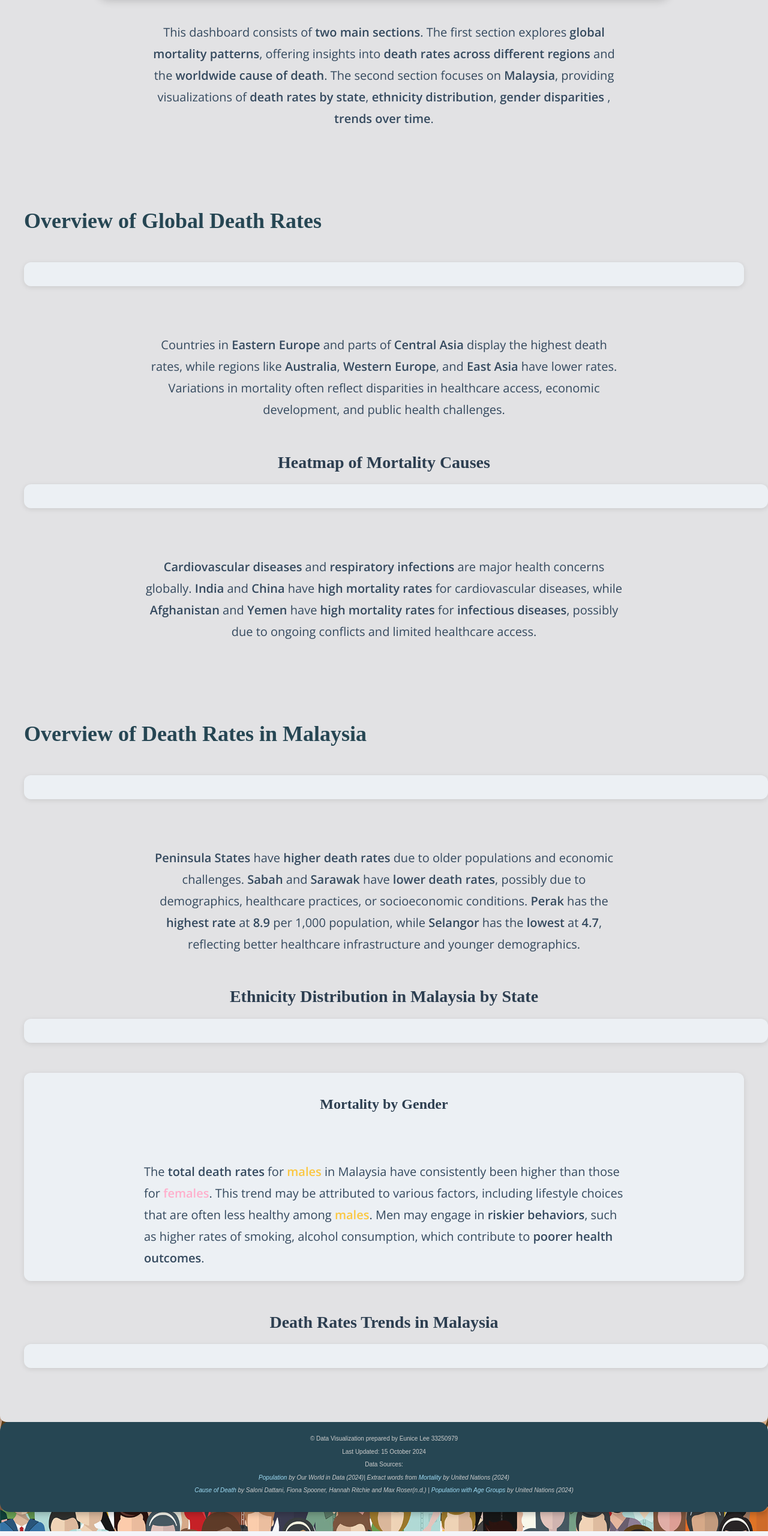
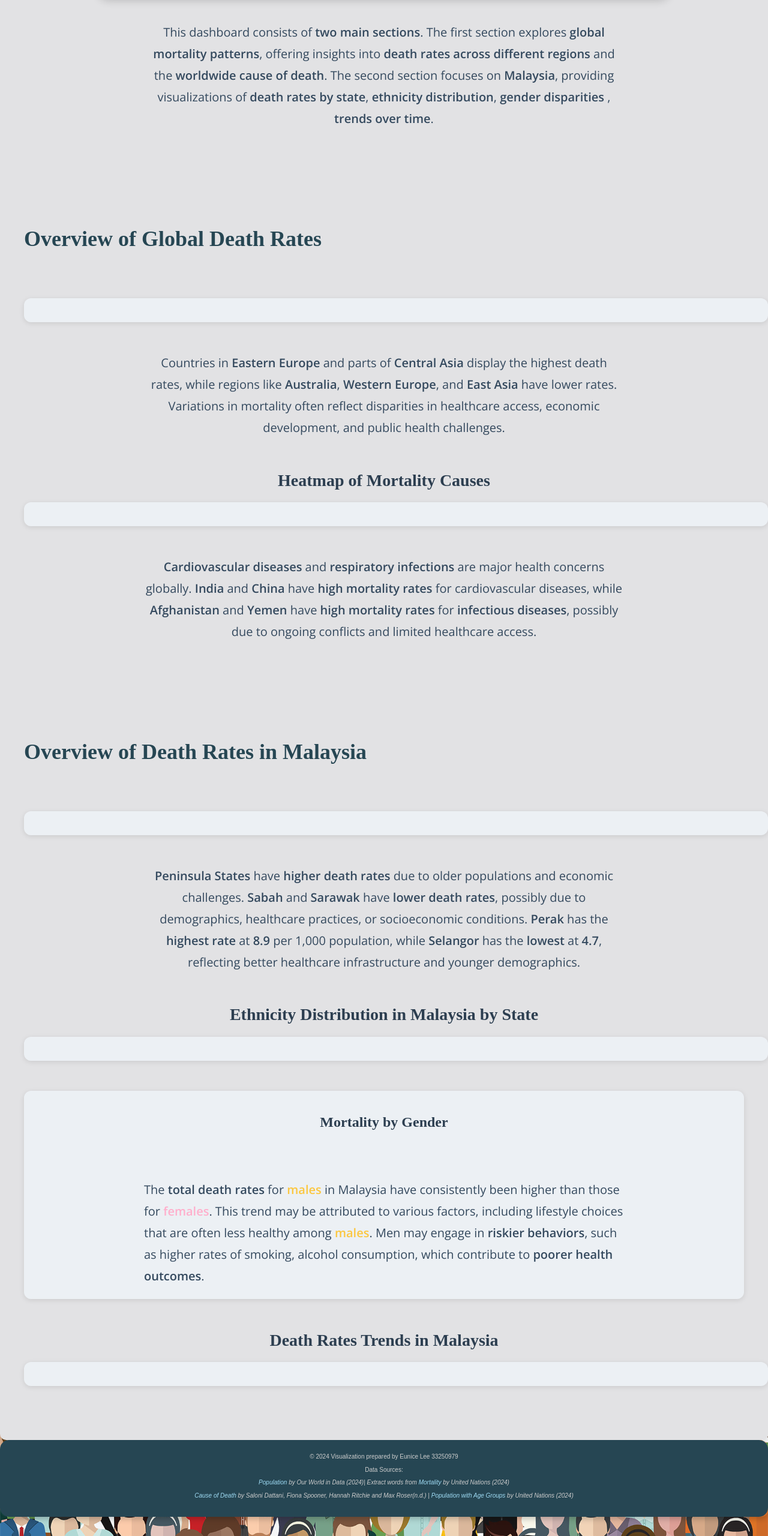
Before and after one commit to EuniceLEEWJ/FIT3179, a plain HTML site: page Data_Viz2/index.html in a window 1280 px wide. Shown: the part 232-2792 px from the top of the page at 60% size. Drawn offline with nearby package versions, Linux system fonts and the light colour scheme; a script that the page names is missing.

Commit message:
Update index.html

```diff
--- a/Data_Viz2/index.html
+++ b/Data_Viz2/index.html
@@ -39,16 +39,18 @@
             <strong>ethnicity distribution</strong>, <strong>gender disparities </strong>, <strong>trends over time</strong>.</div>
 
         <!-- Global Death Rates-->
+        <div style="height: 30px;"></div>
         <div class="subsection-title">
             <h6>Overview of Global Death Rates</h6>
             <div class="divider"></div>
         </div>
 
+        <div style="height: 30px;"></div>
+
         <!-- Global Visualizations -->
-        <div class="pure-g">
+        <div>
             <div class="vis-container" id="choropleth_map"></div>
             <div class="pure-u-1">
-                <div style="height: 30px;"></div>
 
                 <div class="subtitle">Countries in <strong>Eastern Europe</strong> and parts of <strong>Central Asia</strong> display the highest death rates,
                     while regions like <strong>Australia</strong>, <strong>Western Europe</strong>, and <strong>East Asia</strong> have lower rates.
@@ -64,8 +66,6 @@
                     <h2>Heatmap of Mortality Causes</h2>
                 </div>
                 <div class="vis-container" id="heatmap"></div>
-                <div style="height: 30px;"></div>
-
                 <div class="subtitle"><strong>Cardiovascular diseases</strong> and <strong>respiratory infections</strong> are major health concerns globally.
                     <strong>India</strong> and <strong>China</strong> have <strong>high mortality rates</strong> for cardiovascular diseases,
                     while <strong>Afghanistan</strong> and <strong>Yemen</strong> have <strong>high mortality rates</strong> for <strong>infectious diseases</strong>,
@@ -74,19 +74,20 @@
         </div>
 
         <!-- Overview of Death Rates in Malaysia Section -->
+        <div style="height: 30px;"></div>
         <div class="subsection-title">
             <h6>Overview of Death Rates in Malaysia</h6>
+            <div class="divider"></div>
+
         </div>
+        <div style="height: 30px;"></div>
 
         <!-- Malaysia Visualizations -->
         <div class="pure-g">
             <div class="pure-u-1">
                 <div class="title-box">
-
                 </div>
                 <div class="vis-container" id="malaysia_map"></div>
-                <div style="height: 30px;"></div>
-
                 <div class="subtitle"><strong>Peninsula States</strong> have <strong>higher death rates</strong> due to older populations and economic challenges.
                     <strong>Sabah</strong> and <strong>Sarawak</strong> have <strong>lower death rates</strong>, possibly due to demographics, healthcare practices, or socioeconomic conditions.
                     <strong>Perak</strong> has the <strong>highest rate</strong> at <strong>8.9</strong> per 1,000 population, while <strong>Selangor</strong> has the <strong>lowest</strong> at <strong>4.7</strong>,
@@ -137,8 +138,7 @@
     </div>
 
     <footer>
-        <p>© Data Visualization prepared by Eunice Lee 33250979</p>
-        <p>Last Updated: 15 October 2024</p>
+        <p>© 2024 Visualization prepared by Eunice Lee 33250979</p>
         <p>Data Sources:</p>
         <p class="data-sources"><a href="https://ourworldindata.org/grapher/population">Population</a> by Our World in Data (2024)| Extract words from <a href="https://population.un.org/wpp/Download/Standard/Mortality/">Mortality</a> by United Nations (2024)</p>
         <p class="data-sources"><a href="https://ourworldindata.org/causes-of-death">Cause of Death</a> by Saloni Dattani, Fiona Spooner, Hannah Ritchie and Max Roser(n.d.)  | <a href="https://population.un.org/wpp/Download/Standard/Population/">Population with Age Groups</a> by United Nations (2024)</p>
```
